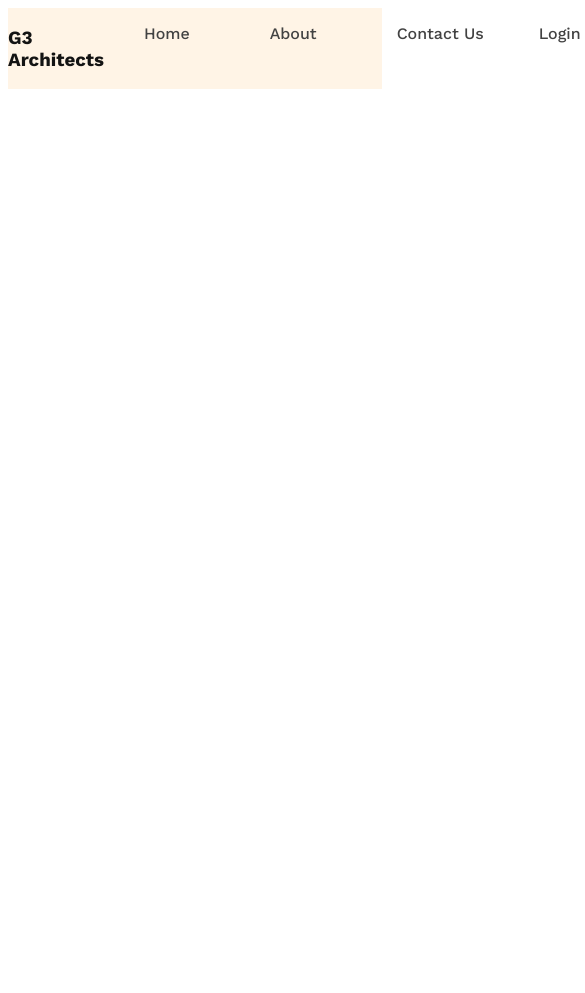
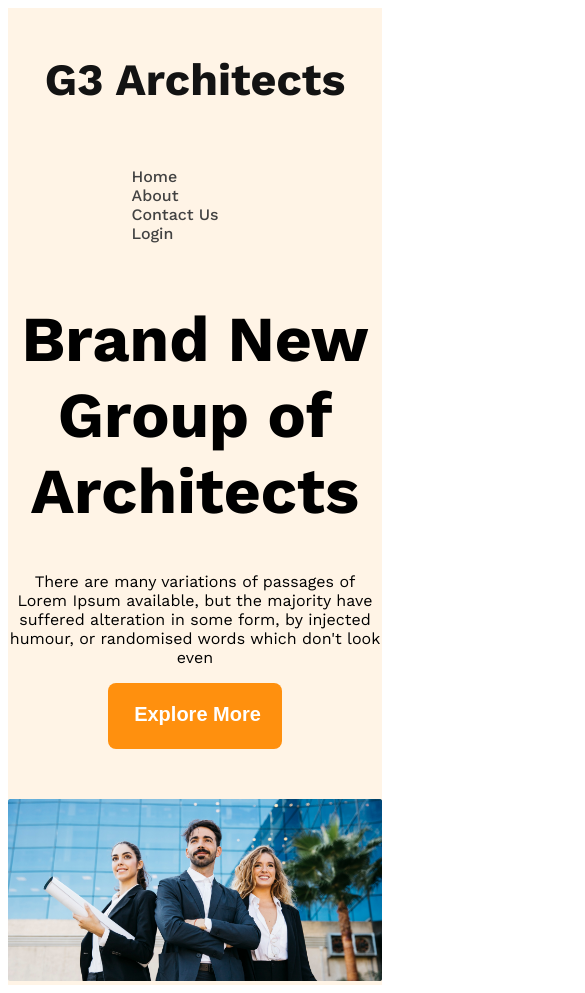
Before and after one commit to DividedbyZero8060/g3-architect-website, a plain HTML site: page index.html in a window 390 px wide. Shown: the top 993 px of the page, 585 px wide, since content can reach past the window. Before the commit the page ends 844 px from the top, so only its background shows below. Drawn offline with nearby package versions, Linux system fonts and the light colour scheme.

Commit message:
added banner and basic responsiveness

```diff
--- a/index.html
+++ b/index.html
@@ -18,7 +18,14 @@
             </ul>
         </nav>
         <div class="banner">
-
+            <div class="banner-content">
+                <h1 class="banner-title">
+                    Brand New Group of Architects
+                </h1>
+                <p class="banner-description">There are many variations of passages of Lorem Ipsum available, but the majority have suffered alteration in some form, by injected humour, or randomised words which don't look even</p>
+                <button class="btn-primary">Explore More</button>
+            </div>
+            <img class="banner-img" src="images/banner.png" alt="">
         </div>
     </header>
     <main></main>
--- a/styles/architects.css
+++ b/styles/architects.css
@@ -28,6 +28,16 @@
   .bg-color {
     background-color: rgba(255, 144, 14, 0.10);
   }
+  .btn-primary {
+    font-size: 1.25rem;
+    font-weight: 600;
+    border-radius: 8px;
+    border: none;
+    background: rgb(255, 144, 14);
+    text-align: center;
+    color: white;
+    padding: 20px 21px 23px 26px;
+  }
 
   /* header styles */
   .navbar, .banner {
@@ -37,6 +47,7 @@
   /* navbar styles */
   .navbar {
     justify-content: space-between;
+    align-items: center;
   }
   .nav-item {
     list-style: none;
@@ -46,3 +57,31 @@
     margin-right: 1.25em;
     font-weight: 500;
   }
+  .brand {
+    font-size: 2.8rem;
+    font-weight: 700;
+  }
+
+  /* banner related styles */
+
+  .banner-content{
+    max-width: 850px;
+    margin: 0 auto;
+    text-align: center;
+    margin-bottom: 50px;
+  }
+
+  .banner-title{
+    font-weight: 700;
+    font-size: 4rem;
+  }
+  .banner-img{
+    width: 100%;
+  }
+
+/* responsive media query */
+@media screen and (max-width:576px) {
+    .navbar,.nav-links{
+        flex-direction: column;
+    }
+  }
```
